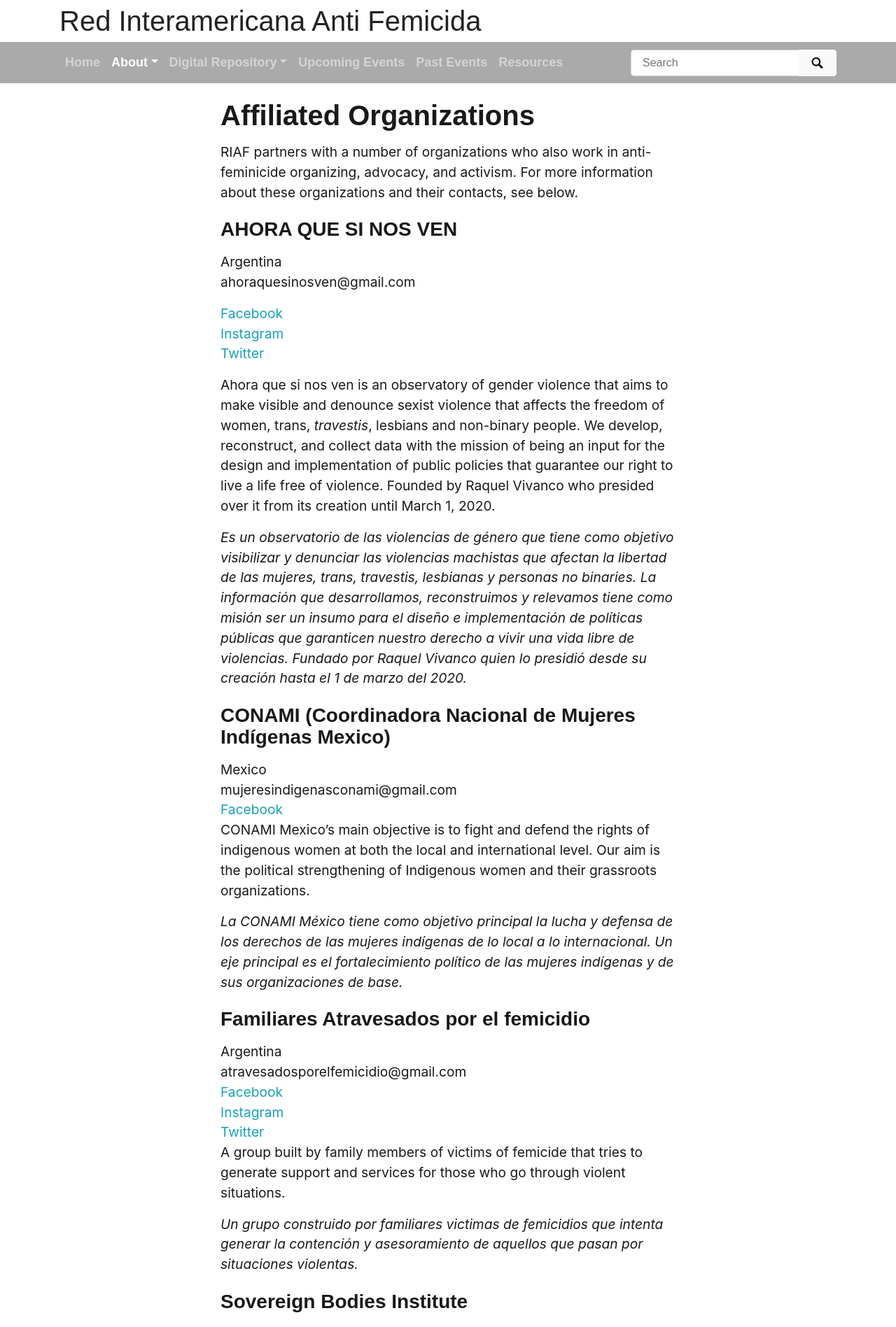
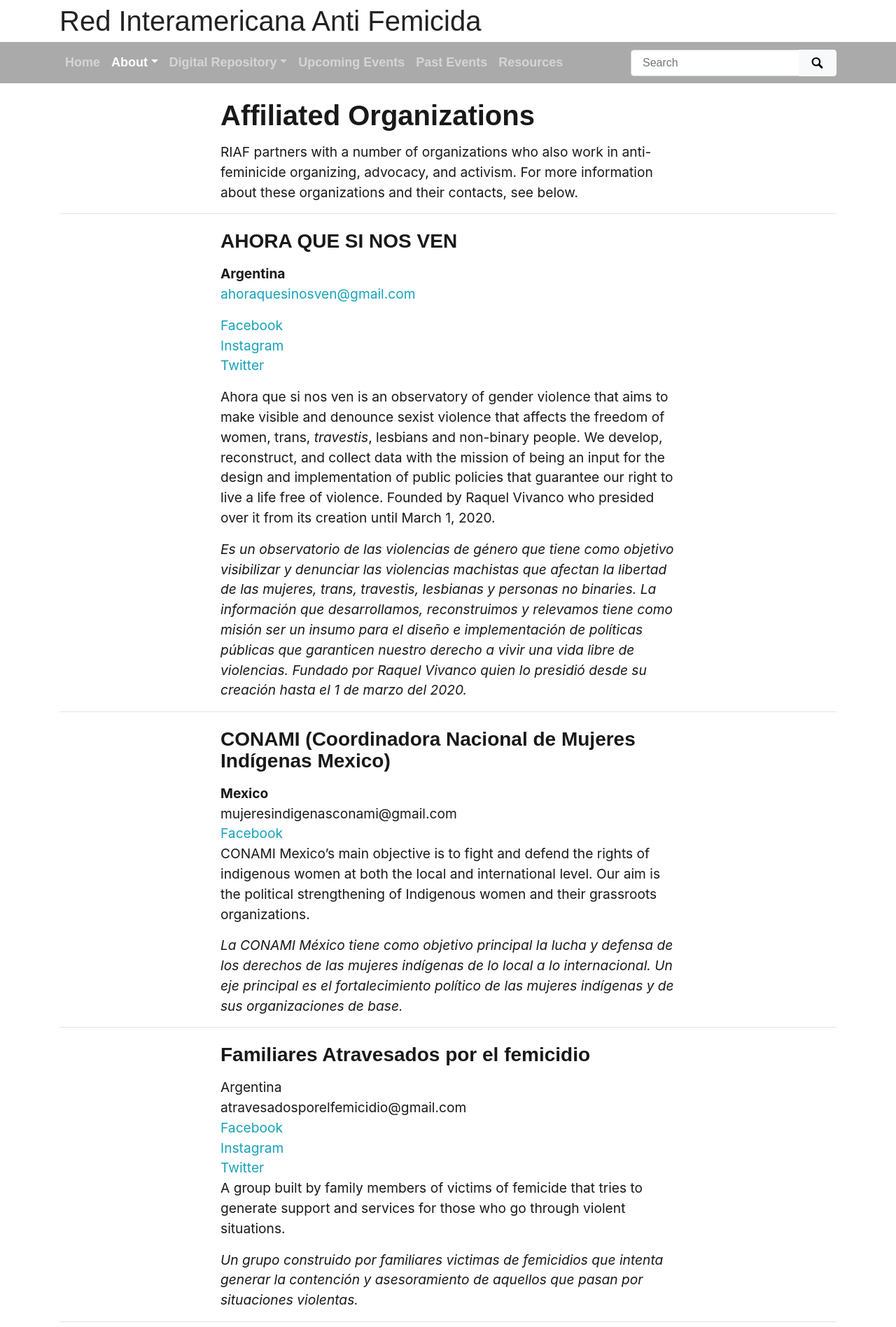
Before and after one commit to riaf-red/riaf-red.github.io, a Jekyll site: the page built from pages/affiliate.md, in a window 1280 px wide. Shown: the top 1897 px of the page at 70% size. Built offline with Jekyll 4.4.1, drawn with Linux system fonts in a browser that asks for light colours; nearby versions of some CDN libraries; some web fonts are replaced.

Commit message:
Update affiliate.md
add horizontal rule

```diff
--- a/pages/affiliate.md
+++ b/pages/affiliate.md
@@ -9,11 +9,12 @@
 RIAF partners with a number of organizations who also work in anti-feminicide organizing, advocacy, and activism. For more information about these organizations and their contacts, see below.
 
 
+***
 
 
 ### AHORA QUE SI NOS VEN
-Argentina
-ahoraquesinosven@gmail.com
+**Argentina**
+<ahoraquesinosven@gmail.com>
 
 [Facebook](https://www.facebook.com/ahoraquesinosven)
 [Instagram](https://www.instagram.com/ahoraquesinosvenok/)
@@ -23,14 +24,18 @@
 
 *Es un observatorio de las violencias de género que tiene como objetivo visibilizar y denunciar las violencias machistas que afectan la libertad de las mujeres, trans, travestis, lesbianas y personas no binaries. La información que desarrollamos, reconstruimos y relevamos tiene como misión ser un insumo para el diseño e implementación de políticas públicas que garanticen nuestro derecho a vivir una vida libre de violencias. Fundado por Raquel Vivanco quien lo presidió desde su creación hasta el 1 de marzo del 2020.*
 
+***
+
 
 ### CONAMI (Coordinadora Nacional de Mujeres Indígenas Mexico)
-Mexico
+**Mexico**
 mujeresindigenasconami@gmail.com
 [Facebook](https://www.facebook.com/mujeresindigenasconamimexico)
 CONAMI Mexico's main objective is to fight and defend the rights of indigenous women at both the local and international level. Our aim is the political strengthening of Indigenous women and their grassroots organizations.
 
 *La CONAMI México tiene como objetivo principal la lucha y defensa de los derechos de las mujeres indígenas de lo local a lo internacional. Un eje principal es el fortalecimiento político de las mujeres indígenas y de sus organizaciones de base.*
+
+***
 
 ### Familiares Atravesados por el femicidio
 Argentina
@@ -41,6 +46,8 @@
 A group built by family members of victims of femicide that tries to generate support and services for those who go through violent situations.
 
 *Un grupo construido por familiares victimas de femicidios que intenta generar la contención y asesoramiento de aquellos que pasan por situaciones violentas.*
+
+***
 
 ### Sovereign Bodies Institute
 California, USA
@@ -53,6 +60,8 @@
 
 *Las oficinas de SBI están ubicadas en los territorios de Wiyot y Ohlone, en el norte de California. El personal, lxs becarixs y los miembros de la junta del SBI se encuentran en las tierras ocupadas por los Estados Unidos y Canadá.*
 
+***
+
 ### Women Count USA - Femicide Accountability Project
 Plano, Texas, USA
 womencountusa@gmail.com
```
